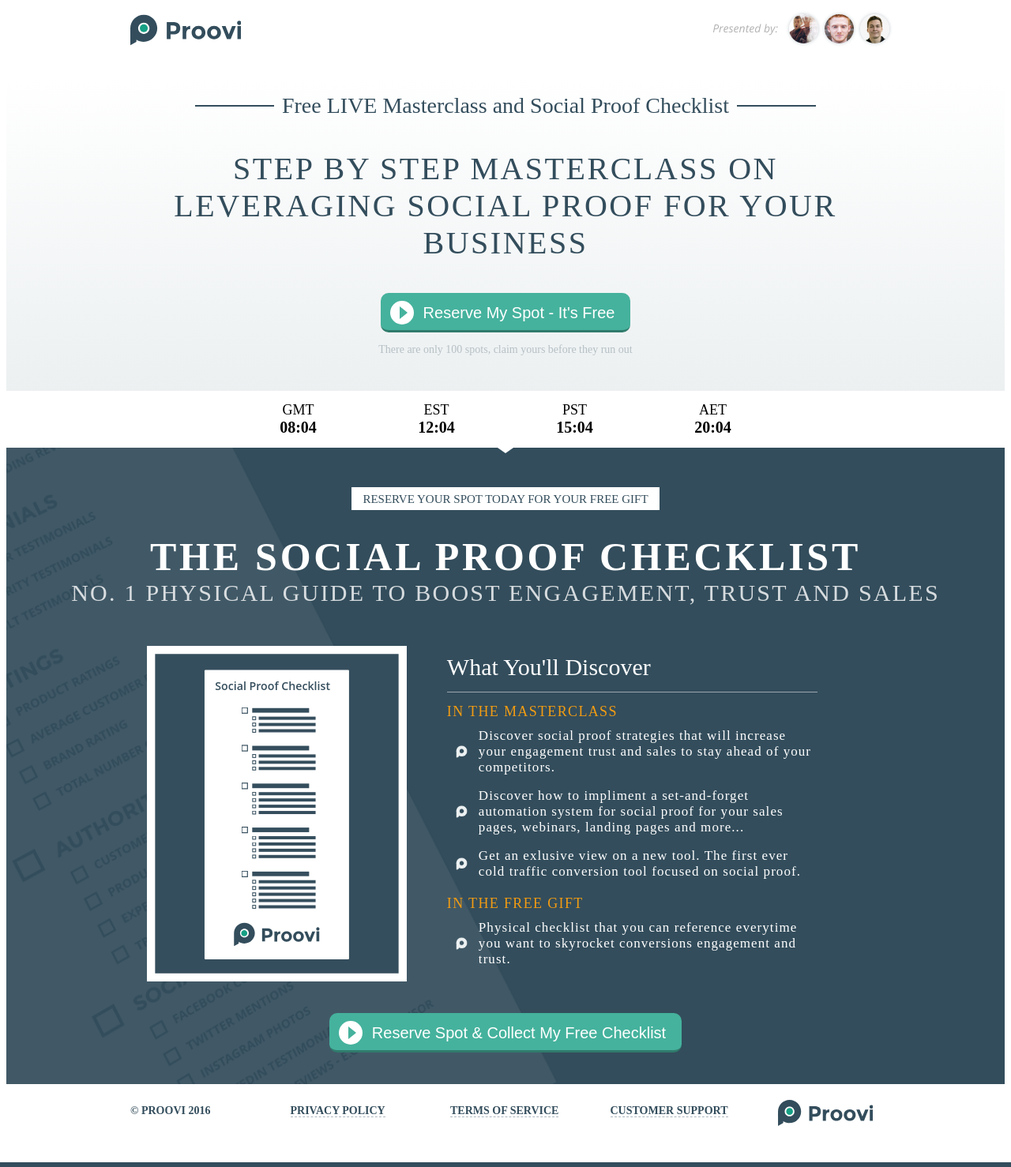
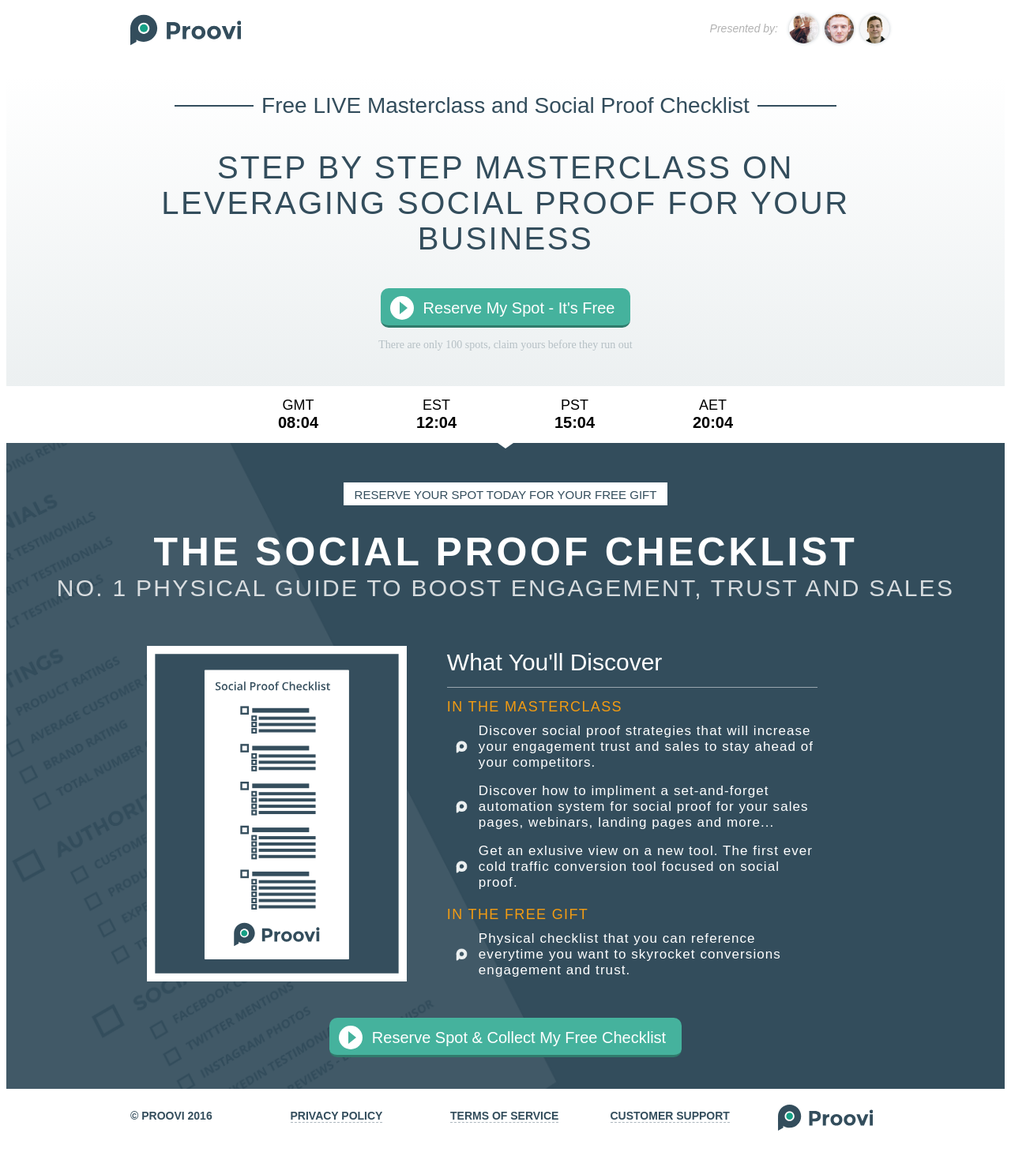
Before and after one commit to alexpriceonline/proovi-landing, a PHP site: page / in a window 1280 px wide. Shown: the whole page at 79% size. Run offline with PHP 8.4, Linux system fonts and the light colour scheme; style sheets or scripts are compiled from the project's sources; some libraries are stand-ins or nearby versions.

Commit message:
Updated site for prod use

```diff
--- a/index.html
+++ b/index.html
@@ -2,12 +2,17 @@
 <html lang="en">
 
   <head>
+    <script src="https://use.typekit.net/jho5zfd.js"></script>
+    <script>try{Typekit.load({ async: true });}catch(e){}</script>
+
     <meta charset="utf-8">
     <meta http-equiv="x-ua-compatible" content="ie=edge">
     <meta
       name="viewport"
       content="width=device-width, initial-scale=1"
     >
+
+    <link rel="shortcut icon" type="image/png" href="/images/favicon.png"/>
 
     <title>Proovi</title>
     <meta
--- a/src/scss/_variables.scss
+++ b/src/scss/_variables.scss
@@ -1,9 +1,6 @@
 // ==============================================
 // Variable declaration
 // ==============================================
-
-$rem-base: 16px;
-$gutter: 20px;
 
 // Responsive break points
 $large:  990px;
--- a/src/scss/modules/_footer.scss
+++ b/src/scss/modules/_footer.scss
@@ -29,7 +29,7 @@
     .footer-list-item {
       color: $blue;
       flex: 1 0 50%;
-      font-family: 'Brandon Grotesque';
+      font-family: 'brandon-grotesque', sans-serif;
       font-size: 14px;
       font-weight: 700;
       padding: 5px 0 10px;
--- a/src/scss/modules/_header.scss
+++ b/src/scss/modules/_header.scss
@@ -47,7 +47,7 @@
   .header-faces::before {
     content: 'Presented by:';
     display: block;
-    font-family: 'Open Sans', sans-serif;
+    font-family: 'proxima-nova', sans-serif;
     font-size: 14px;
     font-style: italic;
     opacity: 0.3;
--- a/src/scss/modules/_hero.scss
+++ b/src/scss/modules/_hero.scss
@@ -11,7 +11,7 @@
 
   .hero-preheadline {
     display: inline-block;
-    font-family: 'Proxima Nova';
+    font-family: 'proxima-nova', sans-serif;
     font-size: 24px;
     font-weight: 300;
     margin: 0 0 20px;
@@ -58,7 +58,7 @@
   }
 
   .hero-headline {
-    font-family: 'Brandon Grotesque';
+    font-family: 'brandon-grotesque', sans-serif;
     font-size: 26px;
     font-weight: 400;
     letter-spacing: 0.0625em;
--- a/src/scss/modules/_magnet.scss
+++ b/src/scss/modules/_magnet.scss
@@ -19,7 +19,7 @@
     background: $white;
     color: $blue;
     display: inline-block;
-    font-family: 'Brandon Grotesque';
+    font-family: 'brandon-grotesque', sans-serif;
     font-size: 14px;
     font-weight: 400;
     margin: 0 auto 30px;
@@ -33,7 +33,7 @@
   }
 
   .magnet-title {
-    font-family: 'Brandon Grotesque';
+    font-family: 'brandon-grotesque', sans-serif;
     font-size: 30px;
     font-weight: 700;
     letter-spacing: 0.075em;
@@ -54,7 +54,7 @@
   }
 
   .magnet-subtitle {
-    font-family: 'Brandon Grotesque';
+    font-family: 'brandon-grotesque', sans-serif;
     font-size: 20px;
     font-weight: 300;
     letter-spacing: 0.075em;
@@ -123,7 +123,7 @@
 
     .magnet-content-title {
       border-bottom: 1px solid white(0.5);
-      font-family: 'Proxima Nova';
+      font-family: 'proxima-nova', sans-serif;
       font-size: 26px;
       font-weight: 300;
       margin: 0 0 14px;
@@ -136,7 +136,7 @@
 
     .magnet-content-subtitle {
       color: $orange;
-      font-family: 'Brandon Grotesque';
+      font-family: 'brandon-grotesque', sans-serif;
       font-size: 18px;
       font-weight: 400;
       letter-spacing: 0.075em;
@@ -152,7 +152,7 @@
     }
 
       .magnet-content-list-item {
-        font-family: 'Proxima Nova';
+        font-family: 'proxima-nova', sans-serif;
         font-size: 16px;
         font-weight: 300;
         letter-spacing: 0.0625em;
--- a/src/scss/modules/_timezones.scss
+++ b/src/scss/modules/_timezones.scss
@@ -29,7 +29,7 @@
 
   .timezones-zone {
     flex: 1 0 25%;
-    font-family: 'Brandon Grotesque';
+    font-family: 'brandon-grotesque', sans-serif;
     margin: 0;
     padding: 10px;
     text-align: center;
--- a/src/scss/styles.scss
+++ b/src/scss/styles.scss
@@ -3,9 +3,6 @@
 // Created by: Alex Price (alexpriceonline.com)
 // Contributors: []
 // ==============================================
-
-@import url(https://fonts.googleapis.com/css?family=Comfortaa:400,700,300);
-@import url(https://fonts.googleapis.com/css?family=Open+Sans:400,400i,300,700);
 
 // Basic imports
 @import 'vendor/normalize';
```
Also changed, not shown: package.json (+4 -4 lines), images/checklist-icon.svg, images/favicon.png (added).
